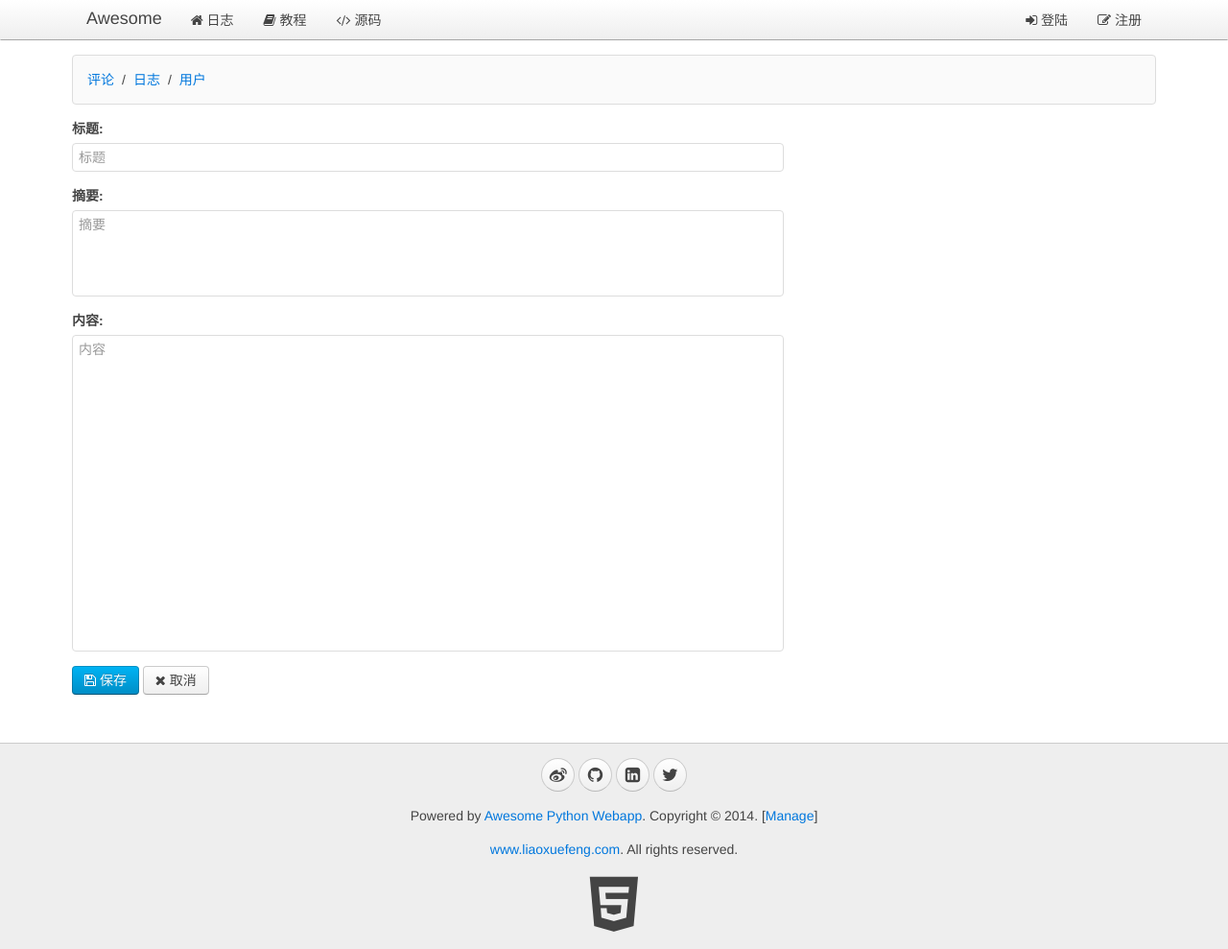
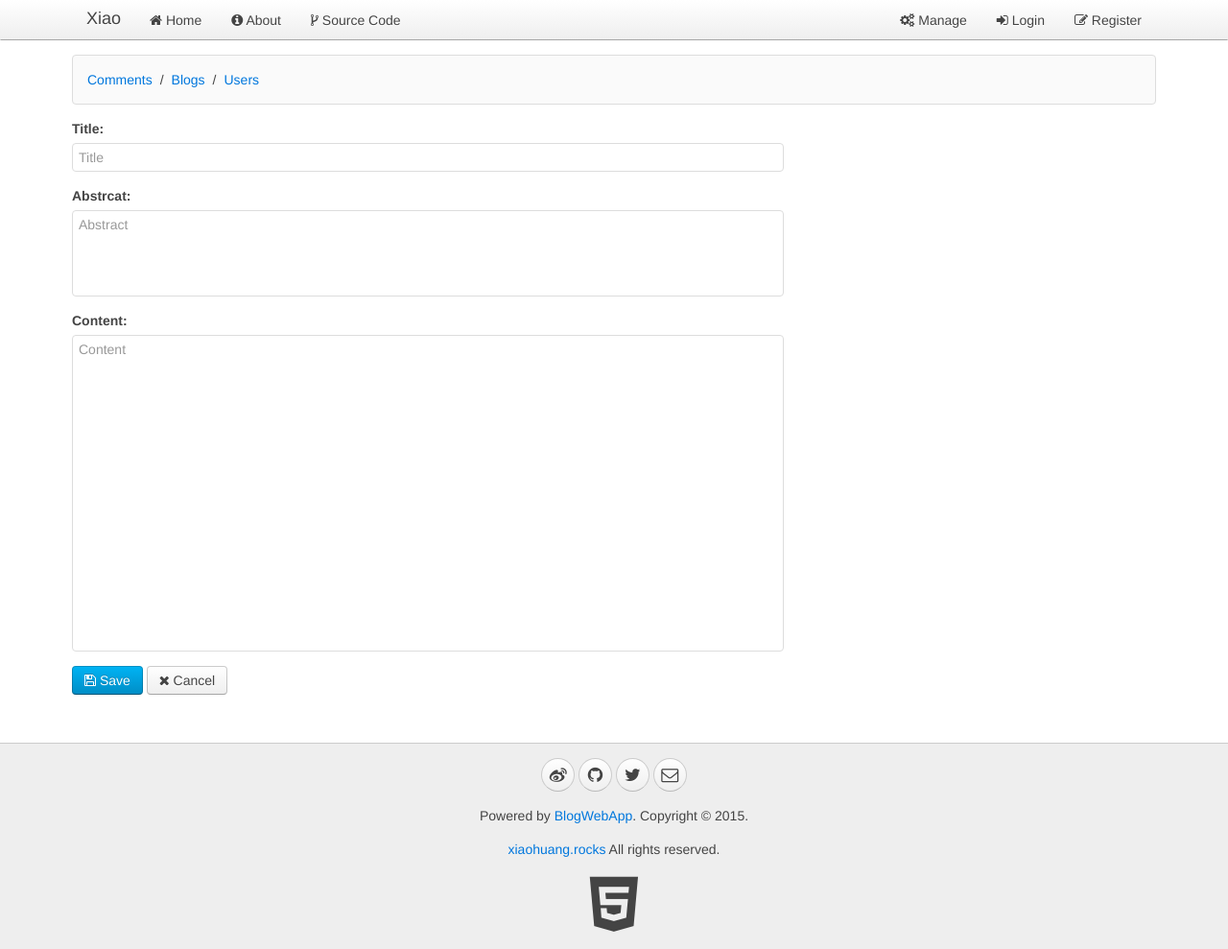
Before and after one commit to xhuang68/blogwebapp, a Python web app: template www/templates/manage_blog_edit.html in a window 1280 px wide. Shown: the whole page at 96% size. Run offline with Jinja, Linux system fonts and the light colour scheme; the template is opened without the code that fills it, so the values that code supplies are empty.

Commit message:
web view changed

```diff
--- a/www/orm.py
+++ b/www/orm.py
@@ -129,10 +129,10 @@ class ModelMetaclass(type):
         for k in mappings.keys():
             attrs.pop(k)
         escaped_fields = list(map(lambda f: '`%s`' % f, fields))
-        attrs['__mappings__'] = mappings # 保存属性和列的映射关系
+        attrs['__mappings__'] = mappings # save mapping between attrs and cols
         attrs['__table__'] = tableName
-        attrs['__primary_key__'] = primaryKey # 主键属性名
-        attrs['__fields__'] = fields # 除主键外的属性名
+        attrs['__primary_key__'] = primaryKey
+        attrs['__fields__'] = fields # except the primary key
         attrs['__select__'] = 'select `%s`, %s from `%s`' % (primaryKey, ', '.join(escaped_fields), tableName)
         attrs['__insert__'] = 'insert into `%s` (%s, `%s`) values (%s)' % (tableName, ', '.join(escaped_fields), primaryKey, create_args_string(len(escaped_fields) + 1))
         attrs['__update__'] = 'update `%s` set %s where `%s`=?' % (tableName, ', '.join(map(lambda f: '`%s`=?' % (mappings.get(f).name or f), fields)), primaryKey)
--- a/www/templates/__base__.html
+++ b/www/templates/__base__.html
@@ -35,26 +35,27 @@
 <body>
     <nav class="uk-navbar uk-navbar-attached uk-margin-bottom">
         <div class="uk-container uk-container-center">
-            <a href="/" class="uk-navbar-brand">Awesome</a>
+            <a href="/" class="uk-navbar-brand">Xiao</a>
             <ul class="uk-navbar-nav">
-                <li data-url="blogs"><a href="/"><i class="uk-icon-home"></i> 日志</a></li>
-                <li><a target="_blank" href="http://www.liaoxuefeng.com/wiki/0014316089557264a6b348958f449949df42a6d3a2e542c000"><i class="uk-icon-book"></i> 教程</a></li>
-                <li><a target="_blank" href="https://github.com/michaelliao/awesome-python3-webapp"><i class="uk-icon-code"></i> 源码</a></li>
+                <li data-url="blogs"><a href="/"><i class="uk-icon-home"></i> Home</a></li>
+                <li><a target="_blank" href="http://www.xiaohuang.rocks"><i class="uk-icon-info-circle"></i> About</a></li>
+                <li><a target="_blank" href="https://github.com/xhuang68/blogwebapp"><i class="uk-icon-code-fork"></i> Source Code</a></li>
             </ul>
             <div class="uk-navbar-flip">
                 <ul class="uk-navbar-nav">
+                  <li><a href="/manage/" target="_blank"><i class="uk-icon-cogs"></i> Manage</a></li>
                 {% if __user__ %}
                     <li class="uk-parent" data-uk-dropdown>
                         <a href="#0"><i class="uk-icon-user"></i> {{ __user__.name }}</a>
                         <div class="uk-dropdown uk-dropdown-navbar">
                             <ul class="uk-nav uk-nav-navbar">
-                                <li><a href="/signout"><i class="uk-icon-sign-out"></i> 登出</a></li>
+                                <li><a href="/signout"><i class="uk-icon-sign-out"></i> Logout</a></li>
                             </ul>
                         </div>
                     </li>
                 {% else %}
-                    <li><a href="/signin"><i class="uk-icon-sign-in"></i> 登陆</a></li>
-                    <li><a href="/register"><i class="uk-icon-edit"></i> 注册</a></li>
+                    <li><a href="/signin"><i class="uk-icon-sign-in"></i> Login</a></li>
+                    <li><a href="/register"><i class="uk-icon-edit"></i> Register</a></li>
                 {% endif %}
                 </ul>
             </div>
@@ -74,14 +75,14 @@
         <div class="uk-container uk-container-center uk-text-center">
             <div class="uk-panel uk-margin-top uk-margin-bottom">
                 <p>
-                    <a target="_blank" href="http://weibo.com/liaoxuefeng" class="uk-icon-button uk-icon-weibo"></a>
-                    <a target="_blank" href="https://github.com/michaelliao" class="uk-icon-button uk-icon-github"></a>
-                    <a target="_blank" href="http://www.linkedin.com/in/liaoxuefeng" class="uk-icon-button uk-icon-linkedin-square"></a>
-                    <a target="_blank" href="https://twitter.com/liaoxuefeng" class="uk-icon-button uk-icon-twitter"></a>
+                    <a target="_blank" href="http://weibo.com/" class="uk-icon-button uk-icon-weibo"></a>
+                    <a target="_blank" href="https://github.com/" class="uk-icon-button uk-icon-github"></a>
+                    <a target="_blank" href="https://twitter.com/" class="uk-icon-button uk-icon-twitter"></a>
+                    <a target="_blank" href="mailto:henryhuang1989@gmail.com" class="uk-icon-button uk-icon-envelope-o"></a>
                 </p>
-                <p>Powered by <a href="http://awesome.liaoxuefeng.com">Awesome Python Webapp</a>. Copyright &copy; 2014. [<a href="/manage/" target="_blank">Manage</a>]</p>
-                <p><a href="http://www.liaoxuefeng.com/" target="_blank">www.liaoxuefeng.com</a>. All rights reserved.</p>
-                <a target="_blank" href="http://www.w3.org/TR/html5/"><i class="uk-icon-html5" style="font-size:64px; color: #444;"></i></a>
+                <p>Powered by <a href="http://www.xiaohuang.me">BlogWebApp</a>. Copyright &copy; 2015.</p>
+                <p><a href="http://www.xiaohuang.me" target="_blank">xiaohuang.rocks</a> All rights reserved.</p>
+                <a target="_blank" href="http://www.w3.org/TR/html5/"><i class="uk-icon-html5" style="font-size:64px; color:#444"></i></a>
             </div>
 
         </div>
--- a/www/templates/manage_blog_edit.html
+++ b/www/templates/manage_blog_edit.html
@@ -1,6 +1,6 @@
 {% extends '__base__.html' %}
 
-{% block title %}编辑日志{% endblock %}
+{% block title %}Edit blog{% endblock %}
 
 {% block beforehead %}
 
@@ -61,9 +61,9 @@ $(function () {
     <div class="uk-width-1-1 uk-margin-bottom">
         <div class="uk-panel uk-panel-box">
             <ul class="uk-breadcrumb">
-                <li><a href="/manage/comments">评论</a></li>
-                <li><a href="/manage/blogs">日志</a></li>
-                <li><a href="/manage/users">用户</a></li>
+                <li><a href="/manage/comments">Comments</a></li>
+                <li><a href="/manage/blogs">Blogs</a></li>
+                <li><a href="/manage/users">Users</a></li>
             </ul>
         </div>
     </div>
@@ -72,33 +72,33 @@ $(function () {
     </div>
 
     <div id="loading" class="uk-width-1-1 uk-text-center">
-        <span><i class="uk-icon-spinner uk-icon-medium uk-icon-spin"></i> 正在加载...</span>
+        <span><i class="uk-icon-spinner uk-icon-medium uk-icon-spin"></i> Loading...</span>
     </div>
 
     <div id="vm" class="uk-width-2-3">
         <form v-on="submit: submit" class="uk-form uk-form-stacked">
             <div class="uk-alert uk-alert-danger uk-hidden"></div>
             <div class="uk-form-row">
-                <label class="uk-form-label">标题:</label>
+                <label class="uk-form-label">Title:</label>
                 <div class="uk-form-controls">
-                    <input v-model="name" name="name" type="text" placeholder="标题" class="uk-width-1-1">
+                    <input v-model="name" name="name" type="text" placeholder="Title" class="uk-width-1-1">
                 </div>
             </div>
             <div class="uk-form-row">
-                <label class="uk-form-label">摘要:</label>
+                <label class="uk-form-label">Abstrcat:</label>
                 <div class="uk-form-controls">
-                    <textarea v-model="summary" rows="4" name="summary" placeholder="摘要" class="uk-width-1-1" style="resize:none;"></textarea>
+                    <textarea v-model="summary" rows="4" name="summary" placeholder="Abstract" class="uk-width-1-1" style="resize:none;"></textarea>
                 </div>
             </div>
             <div class="uk-form-row">
-                <label class="uk-form-label">内容:</label>
+                <label class="uk-form-label">Content:</label>
                 <div class="uk-form-controls">
-                    <textarea v-model="content" rows="16" name="content" placeholder="内容" class="uk-width-1-1" style="resize:none;"></textarea>
+                    <textarea v-model="content" rows="16" name="content" placeholder="Content" class="uk-width-1-1" style="resize:none;"></textarea>
                 </div>
             </div>
             <div class="uk-form-row">
-                <button type="submit" class="uk-button uk-button-primary"><i class="uk-icon-save"></i> 保存</button>
-                <a href="/manage/blogs" class="uk-button"><i class="uk-icon-times"></i> 取消</a>
+                <button type="submit" class="uk-button uk-button-primary"><i class="uk-icon-save"></i> Save</button>
+                <a href="/manage/blogs" class="uk-button"><i class="uk-icon-times"></i> Cancel</a>
             </div>
         </form>
     </div>
```
Also changed, not shown: www/app.py (+5 -5 lines), www/handlers.py (+6 -6 lines), www/templates/blog.html (+9 -26 lines), www/templates/blogs.html (+8 -7 lines), www/templates/manage_blogs.html (+11 -11 lines), www/templates/manage_comments.html (+10 -10 lines), www/templates/manage_users.html (+9 -9 lines), www/templates/register.html (+15 -15 lines), www/templates/signin.html (+5 -5 lines).
